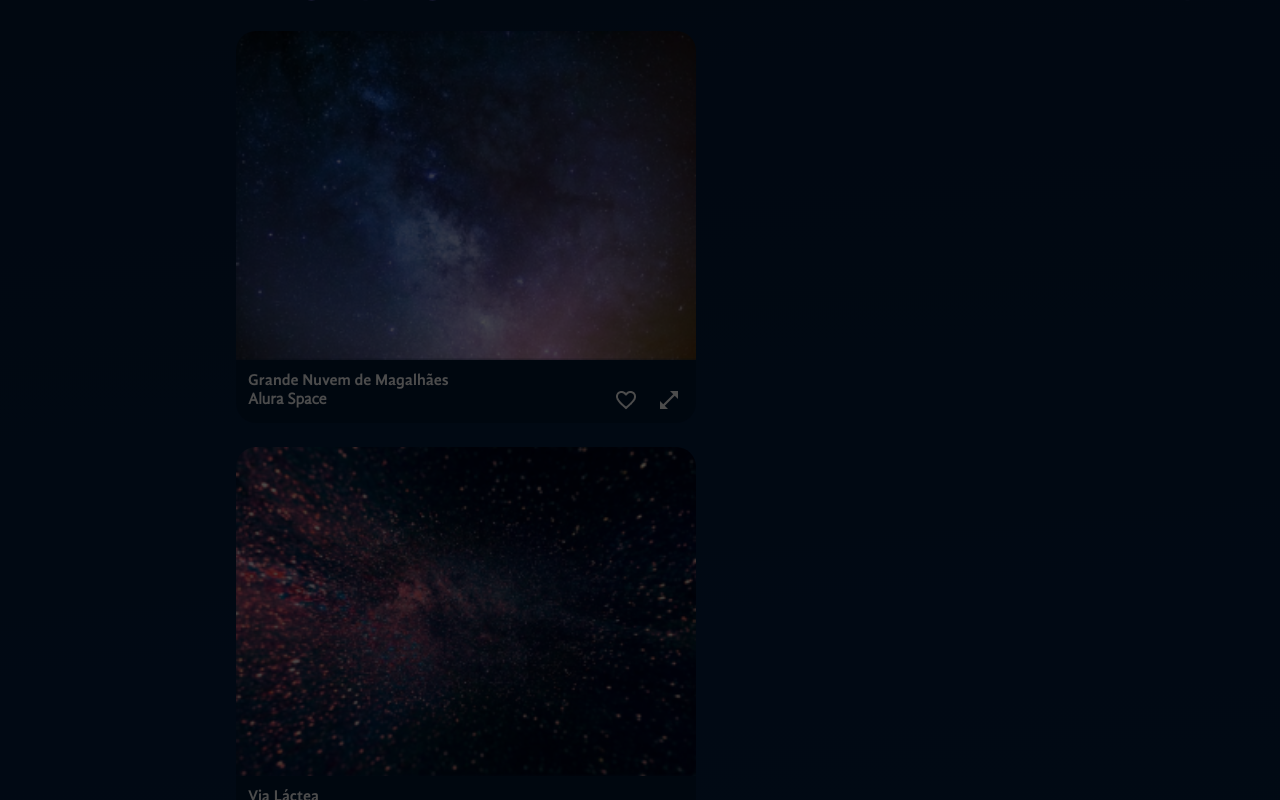
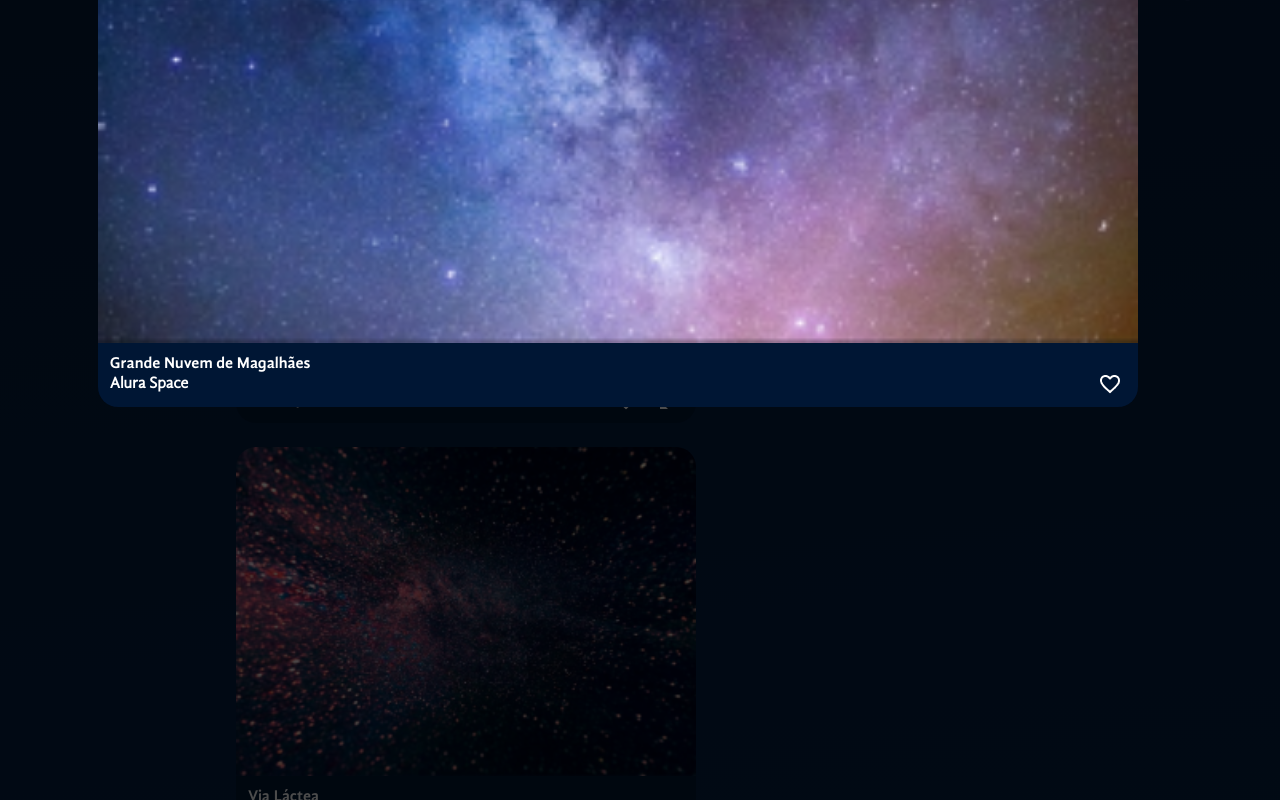
Before and after one commit to jardelgcunha/space-app, a React (Vite) app: page / in a window 1280 px wide. Both pictures are taken after a click on the button 669 px from the left and 1095 px from the top of the page. Shown: the part 695-1495 px from the top of the page. Built offline with nearby package versions, Linux system fonts and the light colour scheme.

Commit message:
Creating a function to close the modal and styling

```diff
--- a/src/App.jsx
+++ b/src/App.jsx
@@ -63,7 +63,10 @@
                     </ConteudoGaleria>
                 </MainContainer>
             </AppContainer>
-            <ModalZoom foto={fotoSelecionada} />
+            <ModalZoom
+                foto={fotoSelecionada}
+                aoFechar={() => setFotoSelecionada(null)}
+            />
         </FundoGradiente>
     );
 };
--- a/src/componentes/ModalZoom/index.jsx
+++ b/src/componentes/ModalZoom/index.jsx
@@ -1,5 +1,6 @@
 import styled from 'styled-components';
 import Imagem from '../Galeria/Imagem';
+import BotaoIcone from '../BotaoIcone';
 
 const Overlay = styled.div`
     background-color: rgba(0, 0, 0, 0.7);
@@ -13,19 +14,36 @@
 const DialogEstilizado = styled.dialog`
     position: absolute;
     top: 294px;
+    background: transparent;
+    padding: 0;
+    border: 0;
+    width: 1156px;
+    display: flex;
+    justify-content: center;
+    form {
+        button {
+            position: relative;
+            top: 20px;
+            right: 60px;
+        }
+    }
 `;
 
-const ModalZoom = ({ foto }) => {
+const ModalZoom = ({ foto, aoFechar }) => {
     return (
         <>
             {foto && (
                 <>
                     <Overlay />
-                    <DialogEstilizado open={!!foto}>
+                    <DialogEstilizado open={!!foto} onClose={aoFechar}>
                         <Imagem foto={foto} expandida={true} />
-                        <p>Exemplo do Mozilla</p>
                         <form method="dialog">
-                            <button type="submit">ok</button>
+                            <BotaoIcone formMethod="dialog">
+                                <img
+                                    src="/icones/fechar.png"
+                                    alt="Icone de fechar"
+                                />
+                            </BotaoIcone>
                         </form>
                     </DialogEstilizado>
                 </>
```
